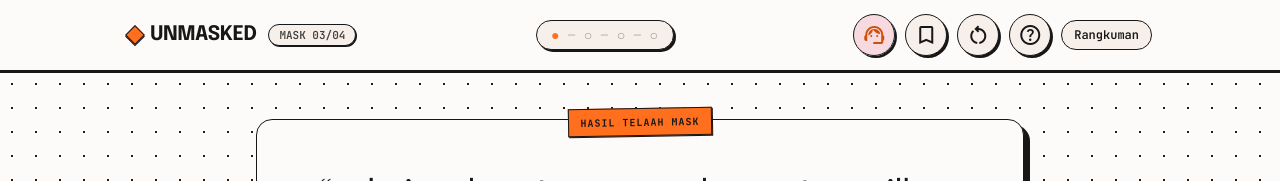
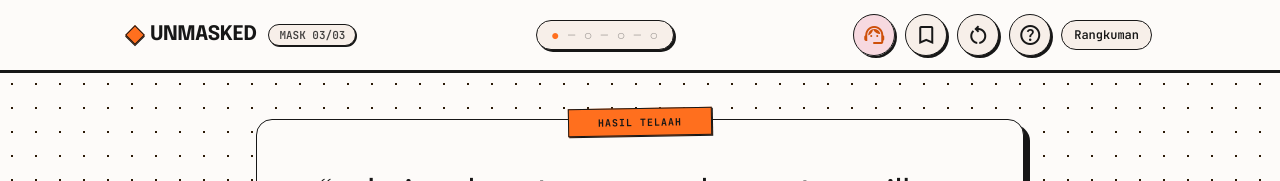
Before and after one commit to akmalscript/unmasked, a Next.js app: page /mask-result in a window 1280 px wide. Shown: the top 181 px of the page. Built offline with nearby package versions, Linux system fonts and the light colour scheme.

Commit message:
ui: update mask steps count and refine result badge

```diff
--- a/src/components/sections/ActualFeelingSection.tsx
+++ b/src/components/sections/ActualFeelingSection.tsx
@@ -25,7 +25,7 @@ export function ActualFeelingSection() {
 
   return (
     <div className="min-h-screen flex flex-col bg-paper-base tactile-dot-grid pb-28">
-      <Header subtitle="MASK 02/04" showSteps={true} stepNumber={1} totalSteps={4} />
+      <Header subtitle="MASK 02/03" showSteps={true} stepNumber={1} totalSteps={4} />
 
       <main className="flex-grow w-full max-w-[1120px] mx-auto px-4 sm:px-6 md:px-12 pt-6 md:pt-12">
 
--- a/src/components/sections/MaskResultSection.tsx
+++ b/src/components/sections/MaskResultSection.tsx
@@ -78,13 +78,13 @@ export function MaskResultSection() {
 
   return (
     <div className="min-h-screen flex flex-col bg-paper-base tactile-dot-grid pb-36 sm:pb-28">
-      <Header subtitle="MASK 03/04" showSteps={true} stepNumber={1} totalSteps={4} />
+      <Header subtitle="MASK 03/03" showSteps={true} stepNumber={1} totalSteps={4} />
 
       <main className="flex-1 w-full max-w-[1120px] mx-auto px-4 sm:px-6 md:px-12 py-6 md:py-12 flex flex-col items-center">
         <div className="w-full max-w-3xl bg-paper-base border-[1.5px] border-ink-charcoal rounded-2xl shadow-[6px_6px_0px_#171717] p-5 sm:p-10 relative">
           <div className="absolute -top-3 left-1/2 -translate-x-1/2 w-36 h-7 bg-marker-orange text-ink-charcoal border-[1.2px] border-ink-charcoal rotate-[-1deg] shadow-[1px_1px_0px_#171717] flex items-center justify-center z-20">
             <span className="text-[10px] font-mono-tag uppercase tracking-widest font-bold">
-              HASIL TELAAH MASK
+              HASIL TELAAH
             </span>
           </div>
 
--- a/src/components/sections/PublicSelfSection.tsx
+++ b/src/components/sections/PublicSelfSection.tsx
@@ -53,7 +53,7 @@ export function PublicSelfSection() {
 
   return (
     <div className="min-h-screen flex flex-col bg-paper-base tactile-dot-grid pb-28">
-      <Header subtitle="MASK 01/04" showSteps={true} stepNumber={1} totalSteps={4} />
+      <Header subtitle="MASK 01/03" showSteps={true} stepNumber={1} totalSteps={4} />
 
       <main className="flex-grow w-full max-w-[1120px] mx-auto px-4 sm:px-6 md:px-12 pt-6 md:pt-12">
 
```
